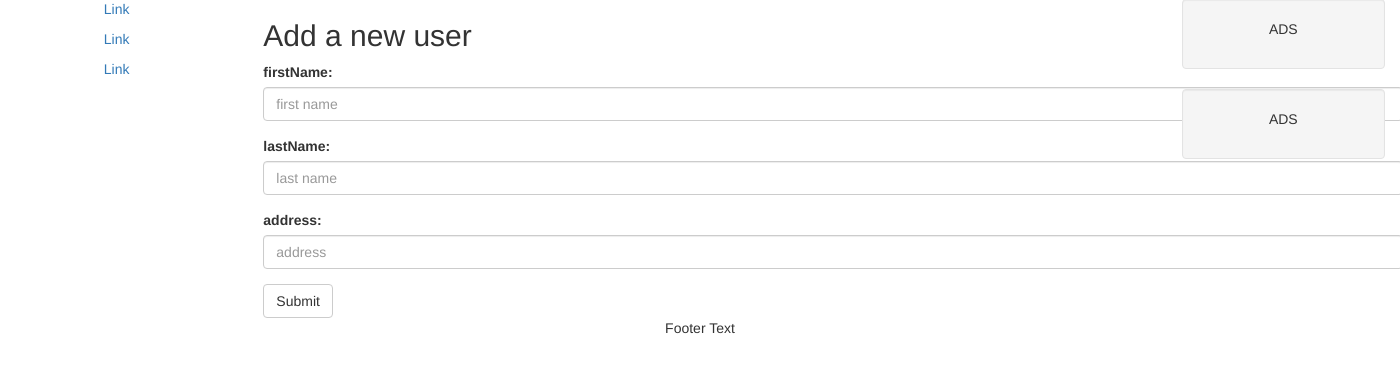
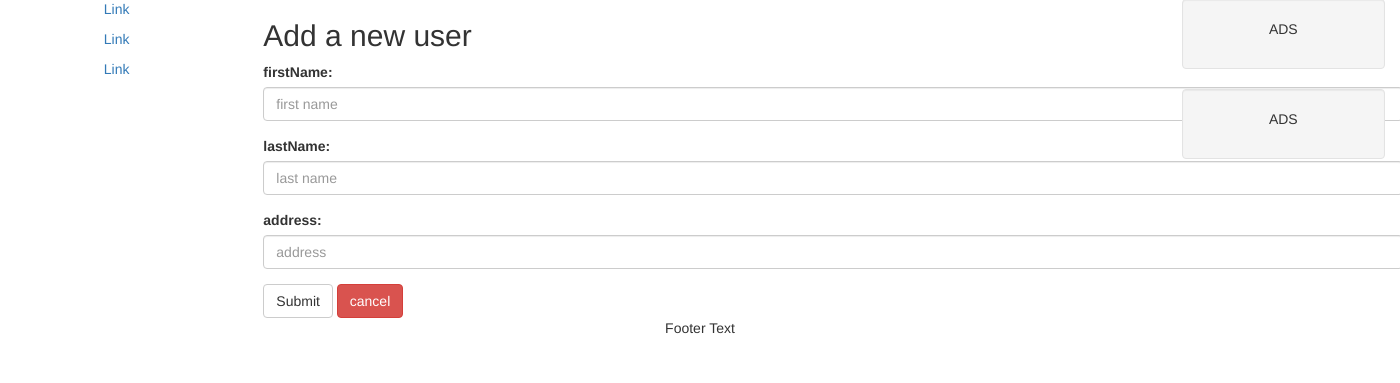
Before and after one commit to sgoulas/persado, a PHP site: page /new-user.php in a window 1400 px wide. Shown: the part 73-456 px from the top of the page. Run offline with PHP 8.4, Linux system fonts and the light colour scheme.

Commit message:
:bulb: adds a cancel button to new user page that redirects to home page

```diff
--- a/HTML/new-user.php
+++ b/HTML/new-user.php
@@ -64,6 +64,7 @@
 
 
     <button type="submit" class="btn btn-default">Submit</button>
+    <a href="/persado/www/HTML/index.php" class="btn btn-danger" role="button">cancel</a>
   </form>
 </div>
     </div>
```
